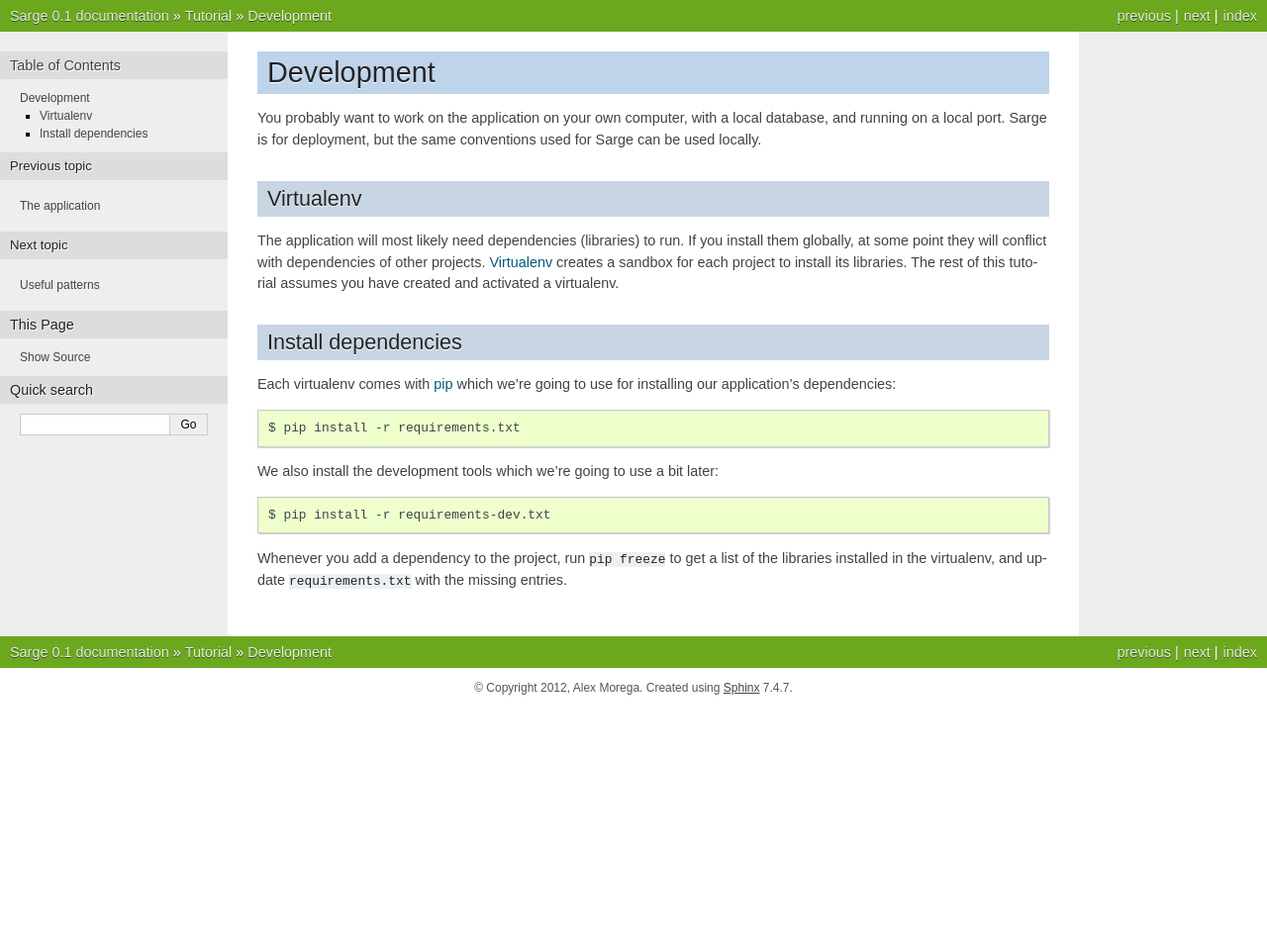
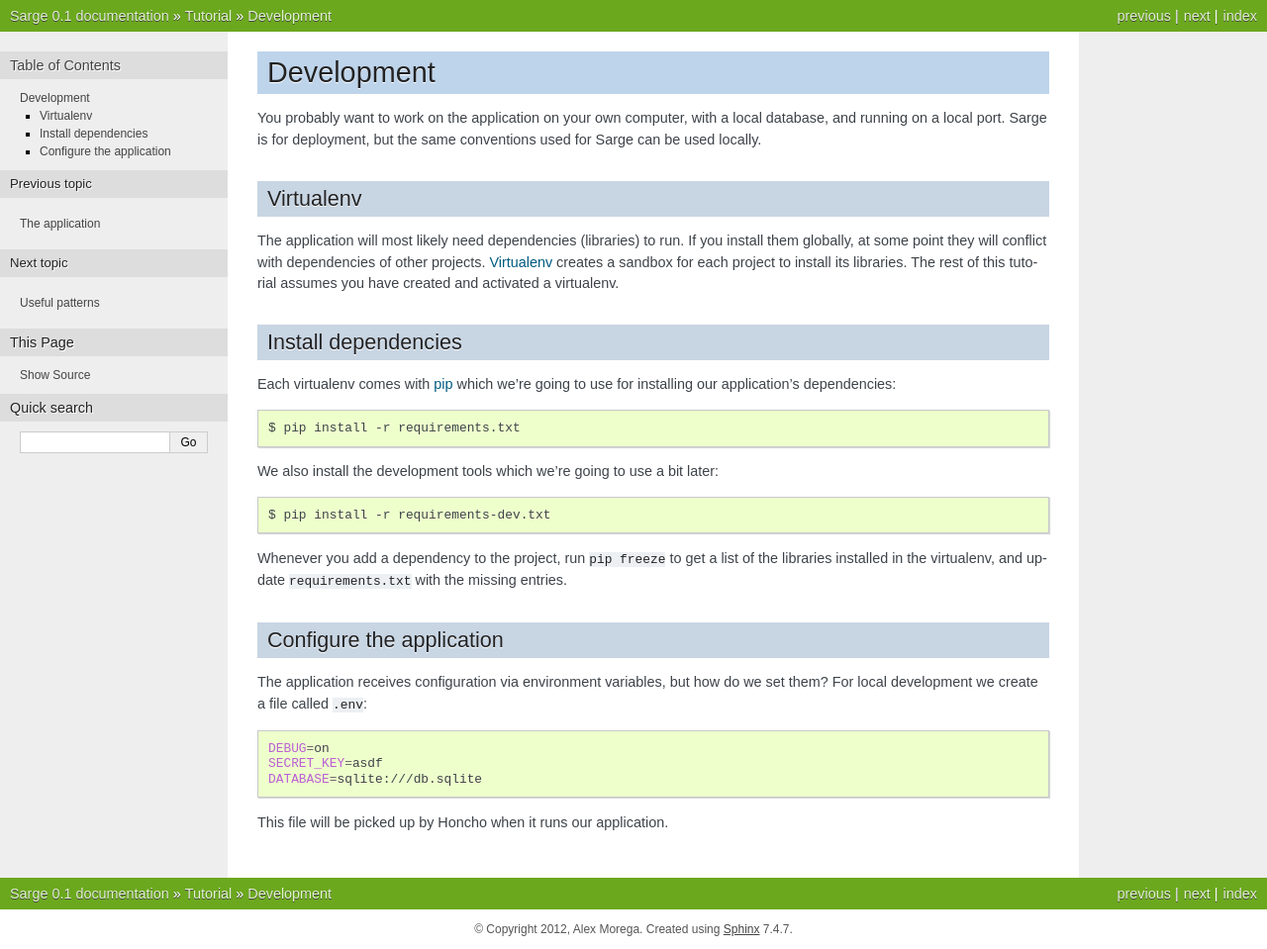
Before and after one commit to mgax/airship, a Sphinx documentation site: the page built from docs/tutorial/development.rst, in a window 1280 px wide. Shown: the whole page at 99% size. Built offline with Sphinx 7.4.7, drawn with Linux system fonts in a browser that asks for light colours; before the commit the page ends 900 px from its top, so only the background shows below that.

Commit message:
local configuration

```diff
--- a/docs/tutorial/development.rst
+++ b/docs/tutorial/development.rst
@@ -35,3 +35,18 @@
 ``requirements.txt`` with the missing entries.
 
 .. _pip: http://www.pip-installer.org/
+
+
+Configure the application
+-------------------------
+The application receives configuration via environment variables, but
+how do we set them?  For local development we create a file called
+``.env``:
+
+.. code-block:: bash
+
+    DEBUG=on
+    SECRET_KEY=asdf
+    DATABASE=sqlite:///db.sqlite
+
+This file will be picked up by Honcho when it runs our application.
```
